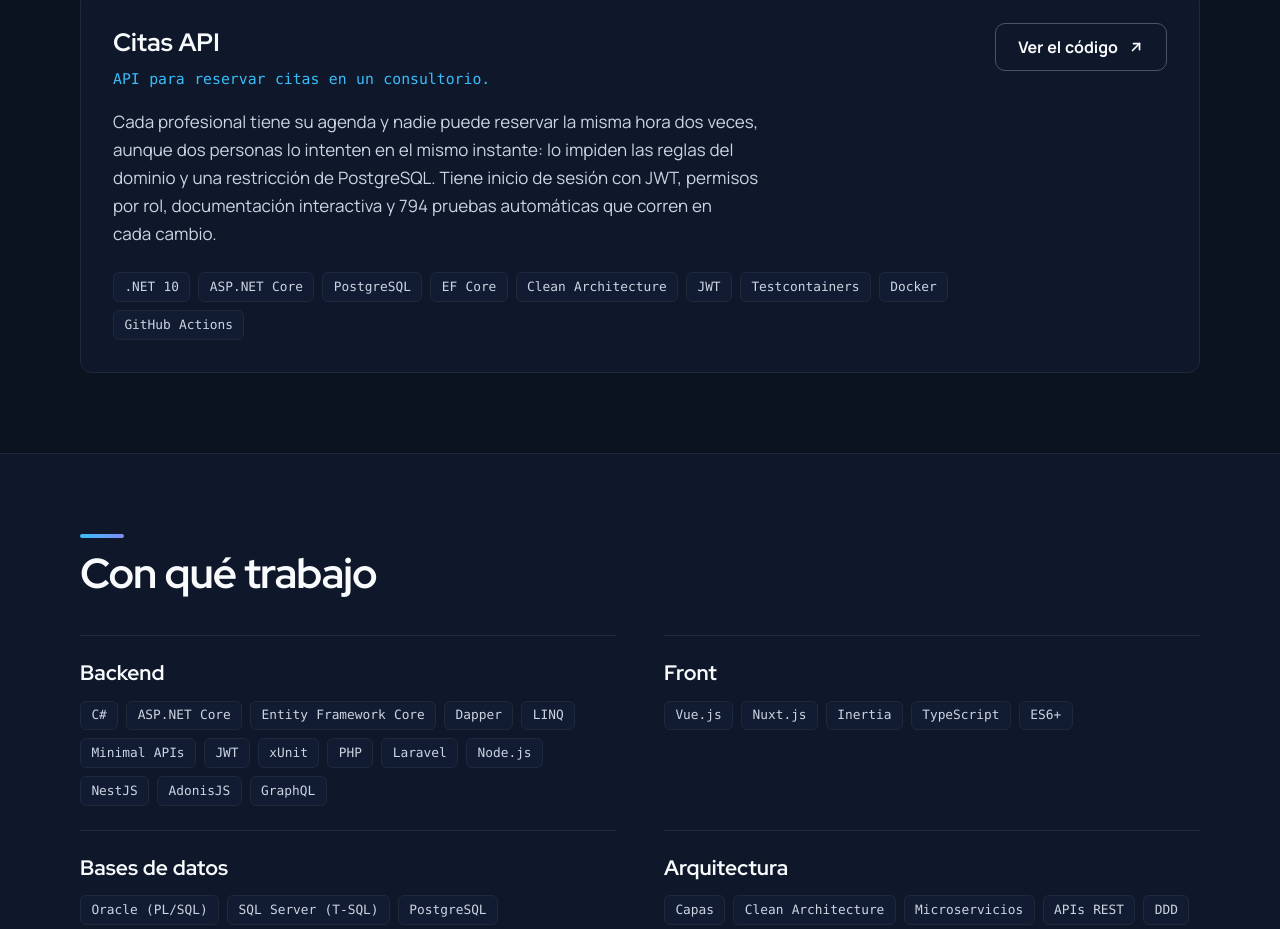
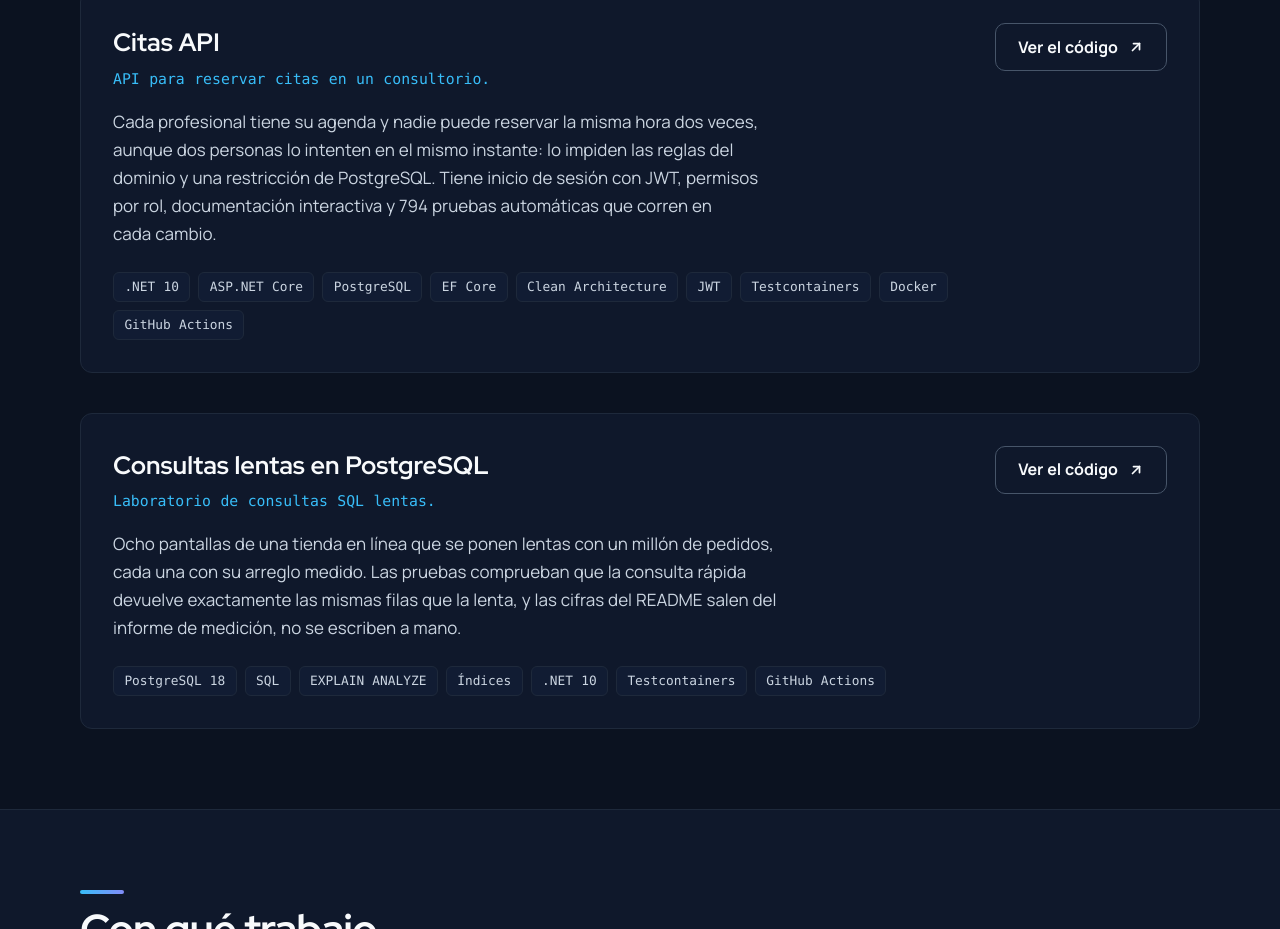
Before and after one commit to jhondiazbotero/jhondiazbotero.github.io, a plain HTML site: page index.html in a window 1280 px wide. Shown: the part 2727-3656 px from the top of the page. Drawn offline with Linux system fonts and the light colour scheme.

Commit message:
feat(proyectos): tarjeta de Consultas lentas en PostgreSQL

```diff
--- a/index.html
+++ b/index.html
@@ -175,6 +175,23 @@
           </div>
           <div class="proyecto__acciones">
             <a class="boton boton--secundario" href="https://github.com/jhondiazbotero/citas-api-dotnet" target="_blank" rel="noopener noreferrer">
+              Ver el código
+              <svg class="icono" viewBox="0 0 16 16" width="16" height="16" aria-hidden="true" focusable="false"><use href="#flecha-externa"/></svg>
+              <span class="solo-lectores">(se abre en otra pestaña)</span>
+            </a>
+          </div>
+        </article>
+        <article class="proyecto">
+          <div class="proyecto__texto">
+            <h3 class="proyecto__titulo">Consultas lentas en PostgreSQL</h3>
+            <p class="proyecto__resumen">Laboratorio de consultas SQL lentas.</p>
+            <p>Ocho pantallas de una tienda en línea que se ponen lentas con un millón de pedidos, cada una con su arreglo medido. Las pruebas comprueban que la consulta rápida devuelve exactamente las mismas filas que la lenta, y las cifras del README salen del informe de medición, no se escriben a mano.</p>
+            <ul class="etiquetas" aria-label="Tecnologías del proyecto">
+              <li>PostgreSQL 18</li><li>SQL</li><li>EXPLAIN ANALYZE</li><li>Índices</li><li>.NET 10</li><li>Testcontainers</li><li>GitHub Actions</li>
+            </ul>
+          </div>
+          <div class="proyecto__acciones">
+            <a class="boton boton--secundario" href="https://github.com/jhondiazbotero/consultas-lentas-postgres" target="_blank" rel="noopener noreferrer">
               Ver el código
               <svg class="icono" viewBox="0 0 16 16" width="16" height="16" aria-hidden="true" focusable="false"><use href="#flecha-externa"/></svg>
               <span class="solo-lectores">(se abre en otra pestaña)</span>
```
